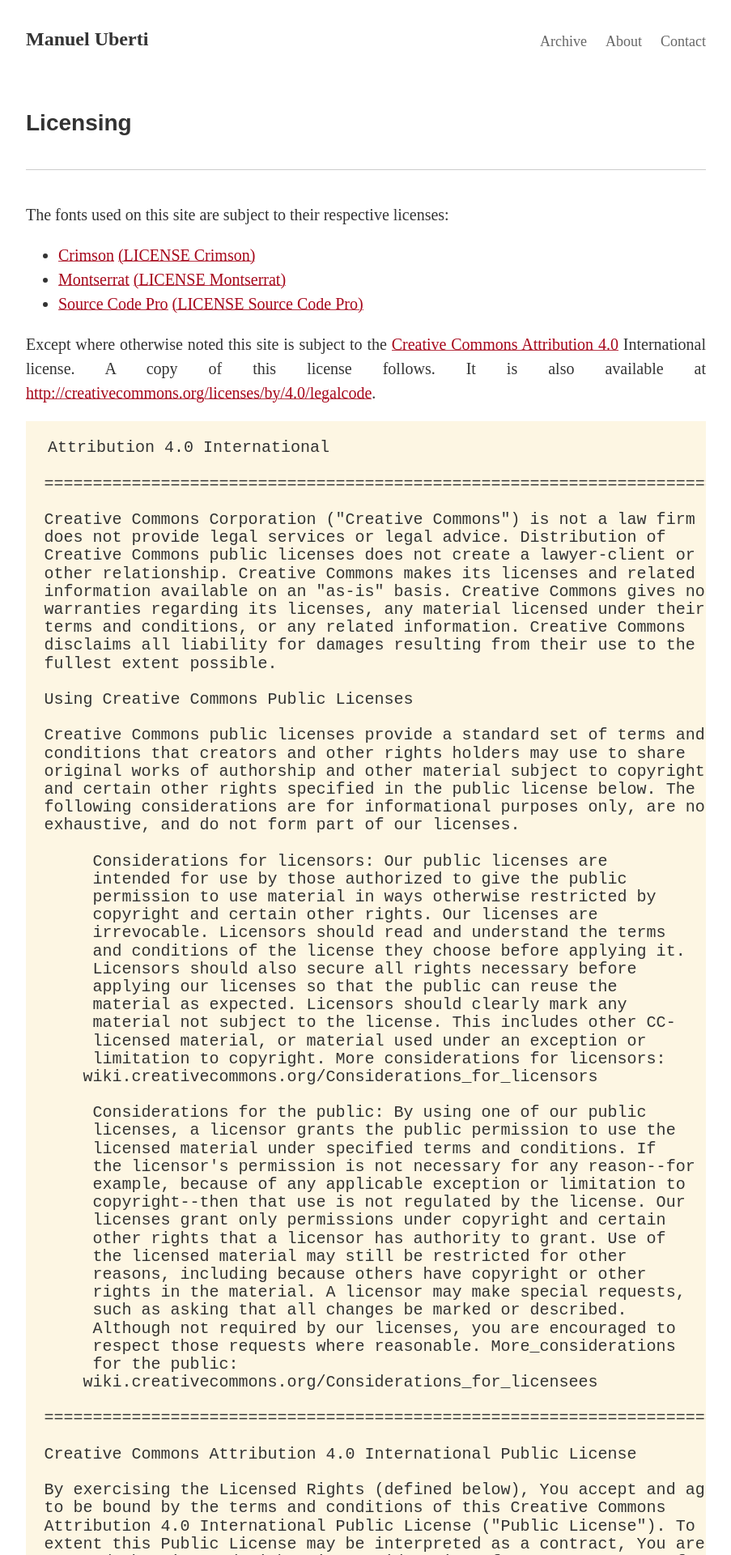
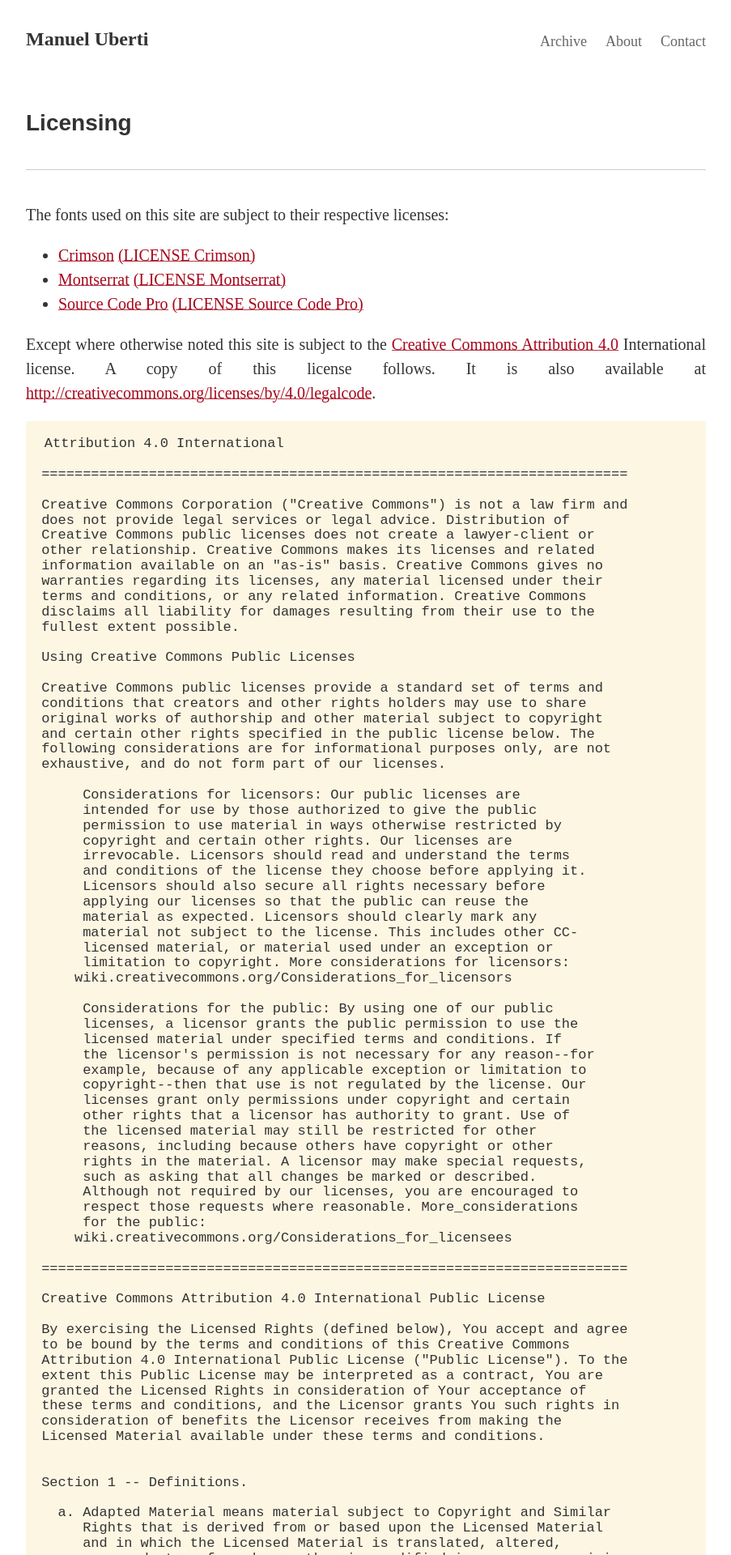
Before and after one commit to manuel-uberti/manuel-uberti.github.io, a Jekyll site: the page built from licensing.md, in a window 1280 px wide. Shown: the top 1920 px of the page at 81% size, without its empty margins (188-1091 px from the left). Built offline with Jekyll 4.4.1, drawn with Linux system fonts in a browser that asks for light colours; some web fonts are replaced.

Commit message:
Decrease font-size for code

```diff
--- a/_sass/_code.scss
+++ b/_sass/_code.scss
@@ -7,7 +7,7 @@ pre code {
 pre,
 code {
   font-family: $monospace-font-family;
-  font-size: $base-font-size;
+  font-size: 17px;
   background-color: #FFFFFF;
 }
 
--- a/_sass/basscss/_base-typography.scss
+++ b/_sass/basscss/_base-typography.scss
@@ -44,7 +44,7 @@ pre,
 code,
 samp {
   font-family: $monospace-font-family;
-  font-size: inherit;
+  font-size: 17px;
 }
 
 pre {
```
